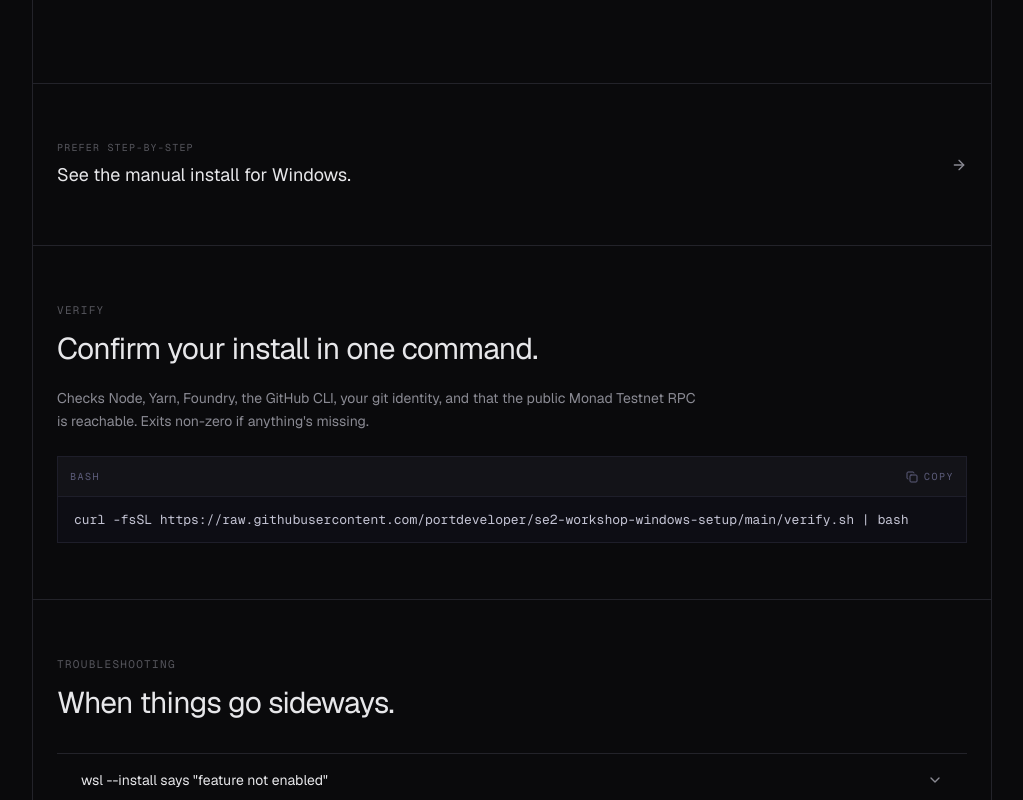
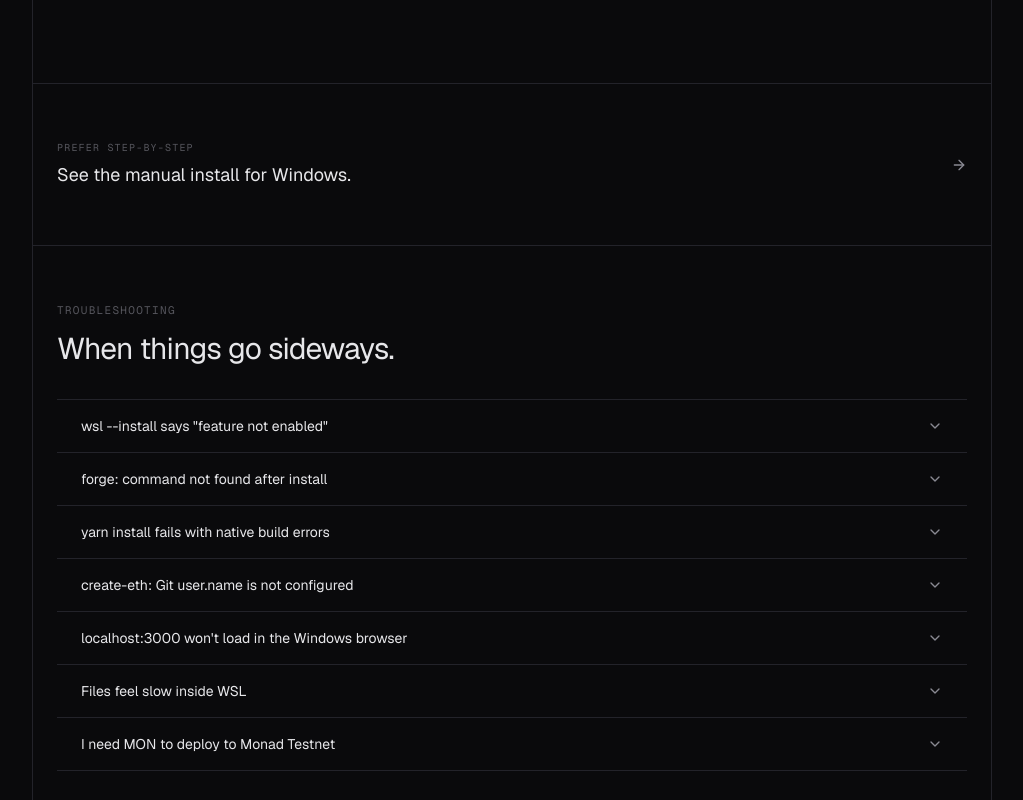
Before and after one commit to portdeveloper/setup-devnads-com, a Next.js app: page / in a window 1280 px wide. Shown: the part 525-1325 px from the top of the page, without its empty margins (128-1151 px from the left). Built offline with nearby package versions, Linux system fonts and the light colour scheme.

Commit message:
Drop the standalone Verify section — the install command now self-verifies and prints green checks at the end

```diff
--- a/src/components/home-flow.tsx
+++ b/src/components/home-flow.tsx
@@ -6,7 +6,7 @@ import { ArrowRight } from "lucide-react";
 import { CodeBlock } from "@/components/code-block";
 import { OsTabs, type Os } from "@/components/os-tabs";
 import { Accordion, AccordionItem } from "@/components/accordion";
-import { ONE_LINERS, RAW_BASE } from "@/lib/setup-data";
+import { ONE_LINERS } from "@/lib/setup-data";
 
 export function HomeFlow() {
   const [os, setOs] = useState<Os>("windows");
@@ -77,36 +77,6 @@ export function HomeFlow() {
             style={{ color: "var(--dim)" }}
           />
         </Link>
-      </section>
-
-      {/* VERIFY */}
-      <section
-        className="frame border-b px-6 py-14"
-        style={{ borderColor: "var(--line)" }}
-      >
-        <p
-          className="mono-caps mb-3 text-[11px]"
-          style={{ color: "var(--very-dim)" }}
-        >
-          Verify
-        </p>
-        <h2
-          className="text-2xl md:text-3xl tracking-tight mb-5"
-          style={{ color: "var(--text)" }}
-        >
-          Confirm your install in one command.
-        </h2>
-        <p
-          className="text-sm leading-relaxed mb-6 max-w-[640px]"
-          style={{ color: "var(--dim)" }}
-        >
-          Checks Node, Yarn, Foundry, the GitHub CLI, your git identity, and
-          that the public Monad Testnet RPC is reachable. Exits non-zero if
-          anything&apos;s missing.
-        </p>
-        <CodeBlock language="bash">
-          {`curl -fsSL ${RAW_BASE}/verify.sh | bash`}
-        </CodeBlock>
       </section>
 
       {/* TROUBLESHOOTING */}
```
